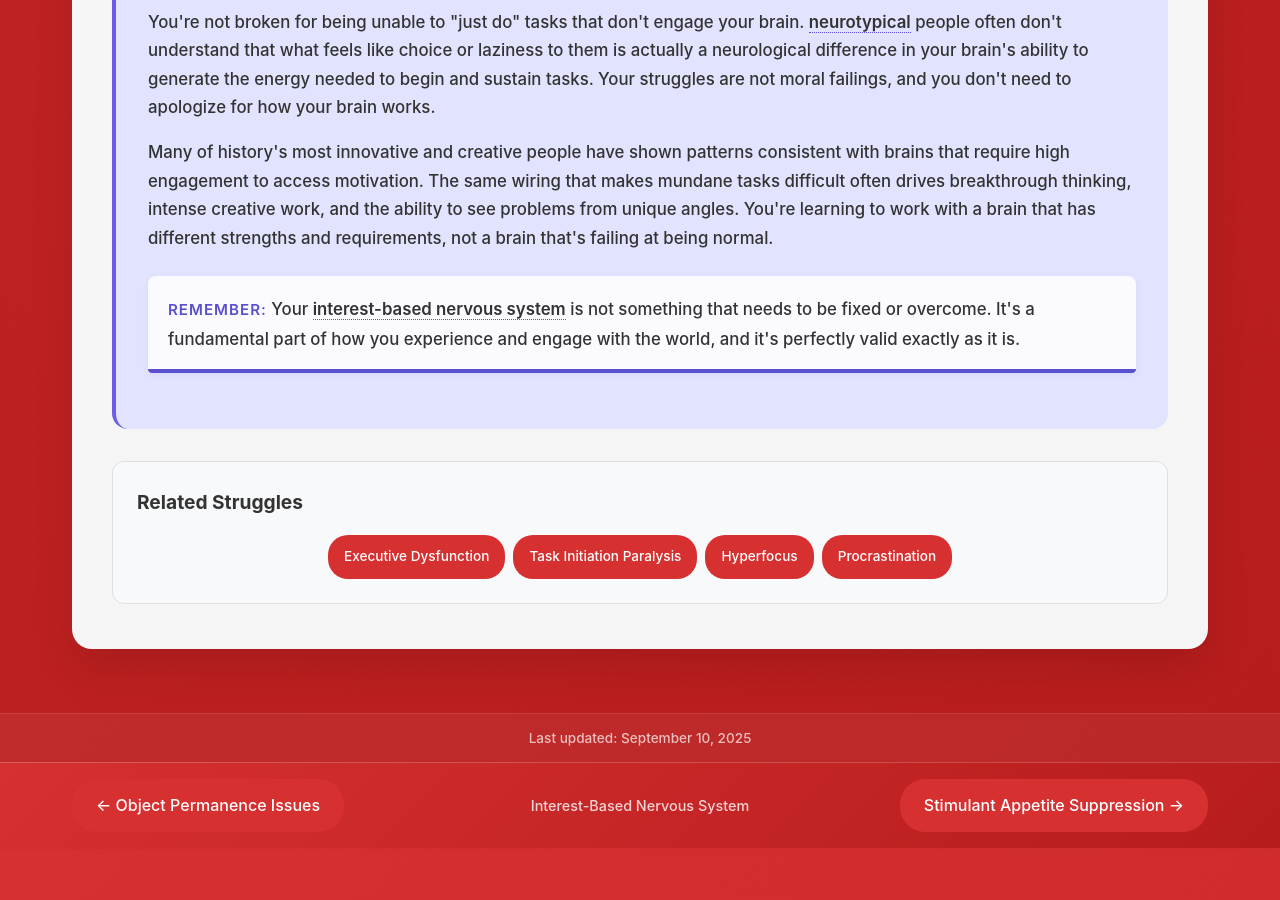
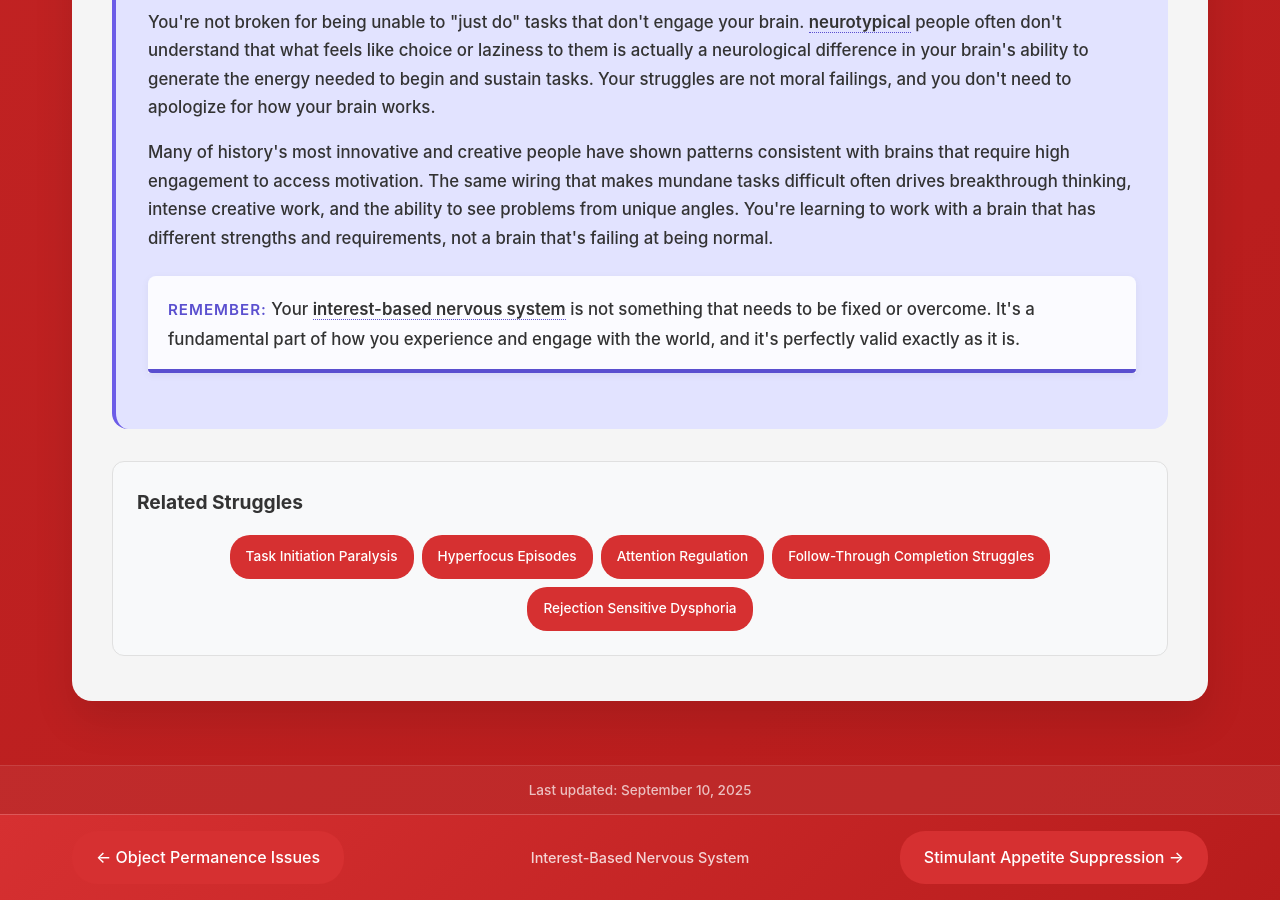
Before and after one commit to neurodivergent-survival-guide/neurodivergent-survival-guide, a Jekyll site: the page built from struggles/interest-based-nervous-system.html, in a window 1280 px wide and 900 px high, scrolled down 5250 px. Built offline with Jekyll 4.4.1, drawn with Linux system fonts in a browser that asks for light colours; before the commit the page ends 6098 px from its top, so only the background shows below that.

Commit message:
Update interest-based-nervous-system.html

```diff
--- a/struggles/interest-based-nervous-system.html
+++ b/struggles/interest-based-nervous-system.html
@@ -141,10 +141,11 @@ search_terms: ["only focus interesting", "boring tasks impossible", "brain won't
     <div class="related-struggles">
         <h3>Related Struggles</h3>
         <div class="struggle-tags">
-            <a href="{{ '/struggles/executive-dysfunction.html' | relative_url }}" class="struggle-tag">Executive Dysfunction</a>
             <a href="{{ '/struggles/task-initiation-paralysis.html' | relative_url }}" class="struggle-tag">Task Initiation Paralysis</a>
-            <a href="{{ '/struggles/hyperfocus.html' | relative_url }}" class="struggle-tag">Hyperfocus</a>
-            <a href="{{ '/struggles/procrastination.html' | relative_url }}" class="struggle-tag">Procrastination</a>
+            <a href="{{ '/struggles/hyperfocus-episodes.html' | relative_url }}" class="struggle-tag">Hyperfocus Episodes</a>
+            <a href="{{ '/struggles/attention-regulation.html' | relative_url }}" class="struggle-tag">Attention Regulation</a>
+            <a href="{{ '/struggles/follow-through-completion-struggles.html' | relative_url }}" class="struggle-tag">Follow-Through Completion Struggles</a>
+            <a href="{{ '/struggles/rejection-sensitive-dysphoria.html' | relative_url }}" class="struggle-tag">Rejection Sensitive Dysphoria</a>
         </div>
     </div>
 </div>
```
